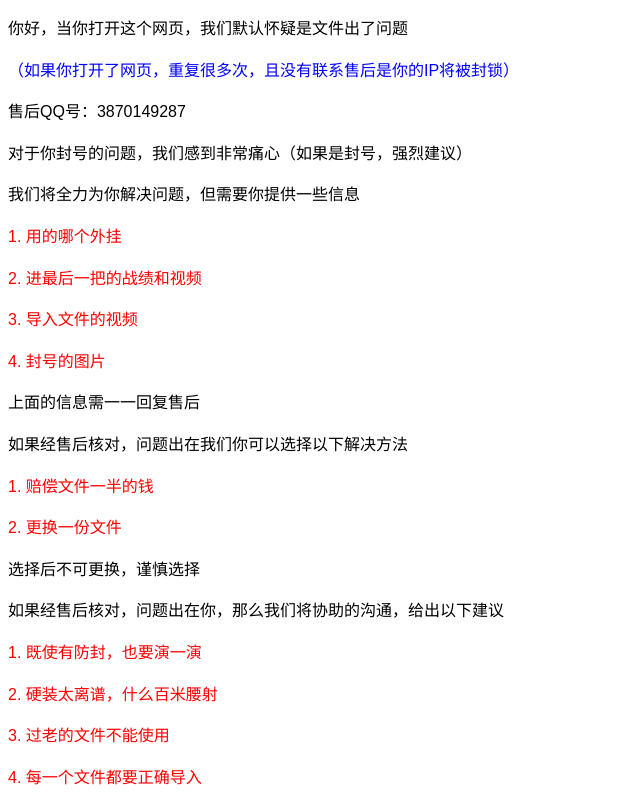
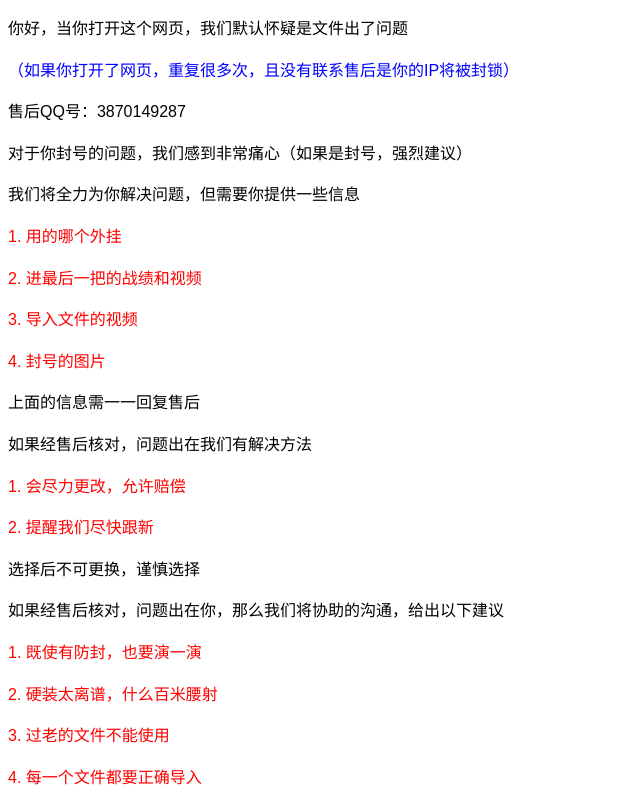
Before and after one commit to yu555quan/sh, a plain HTML site: page index.html in a window 1280 px wide. Shown: the top 800 px of the page, without its empty margins (0-640 px from the left). Drawn offline with Linux system fonts and the light colour scheme.

Commit message:
Update index.html

```diff
--- a/index.html
+++ b/index.html
@@ -30,9 +30,9 @@
     <p class="red-text">3. 导入文件的视频</p>
     <p class="red-text">4. 封号的图片</p>
     <p class="black-text">上面的信息需一一回复售后</p>
-    <p class="black-text">如果经售后核对，问题出在我们你可以选择以下解决方法</p>
-    <p class="red-text">1. 赔偿文件一半的钱</p>
-    <p class="red-text">2. 更换一份文件</p>
+    <p class="black-text">如果经售后核对，问题出在我们有解决方法</p>
+    <p class="red-text">1. 会尽力更改，允许赔偿</p>
+    <p class="red-text">2. 提醒我们尽快跟新</p>
     <p class="black-text">选择后不可更换，谨慎选择</p>
     <p class="black-text">如果经售后核对，问题出在你，那么我们将协助的沟通，给出以下建议</p>
     <p class="red-text">1. 既使有防封，也要演一演</p>
```
